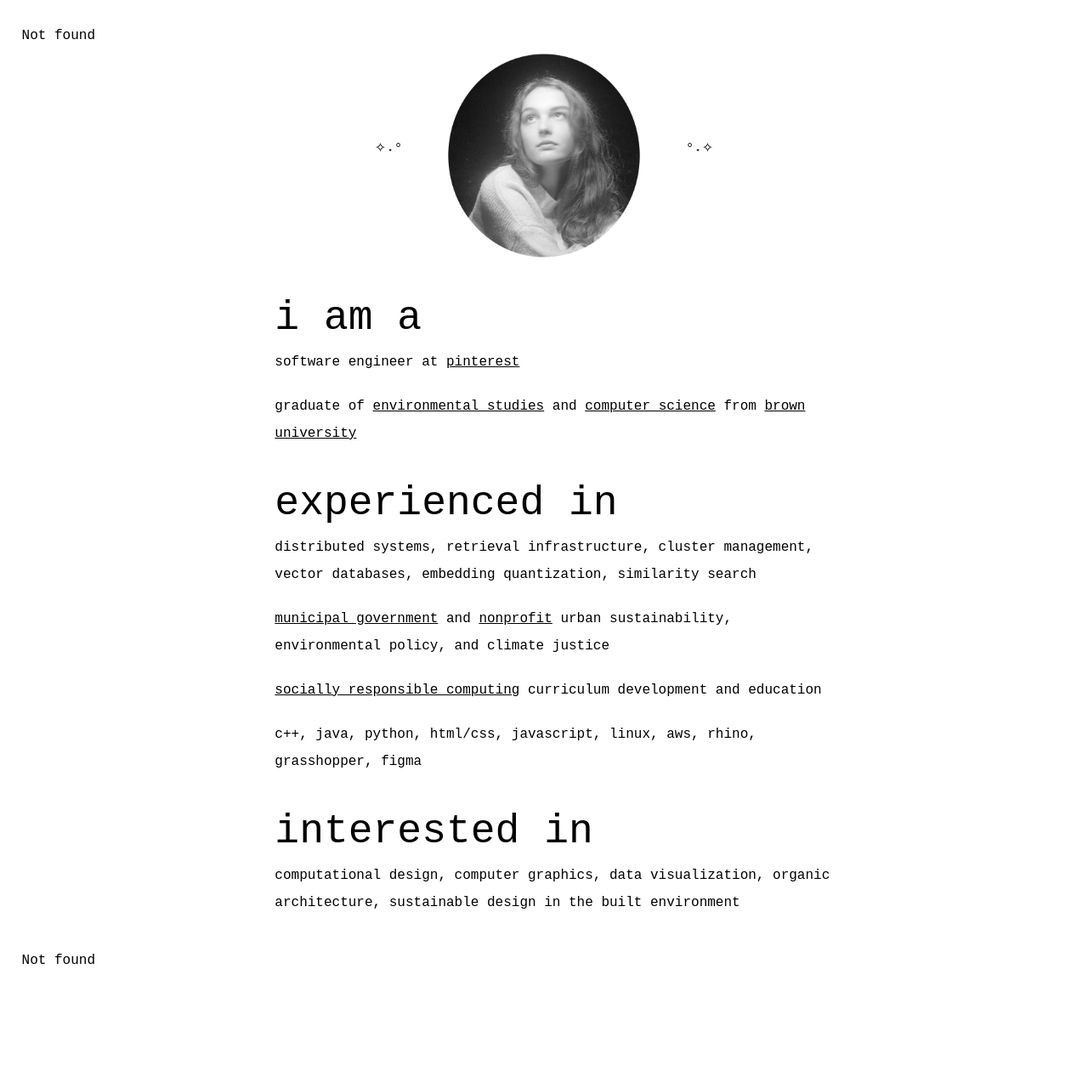
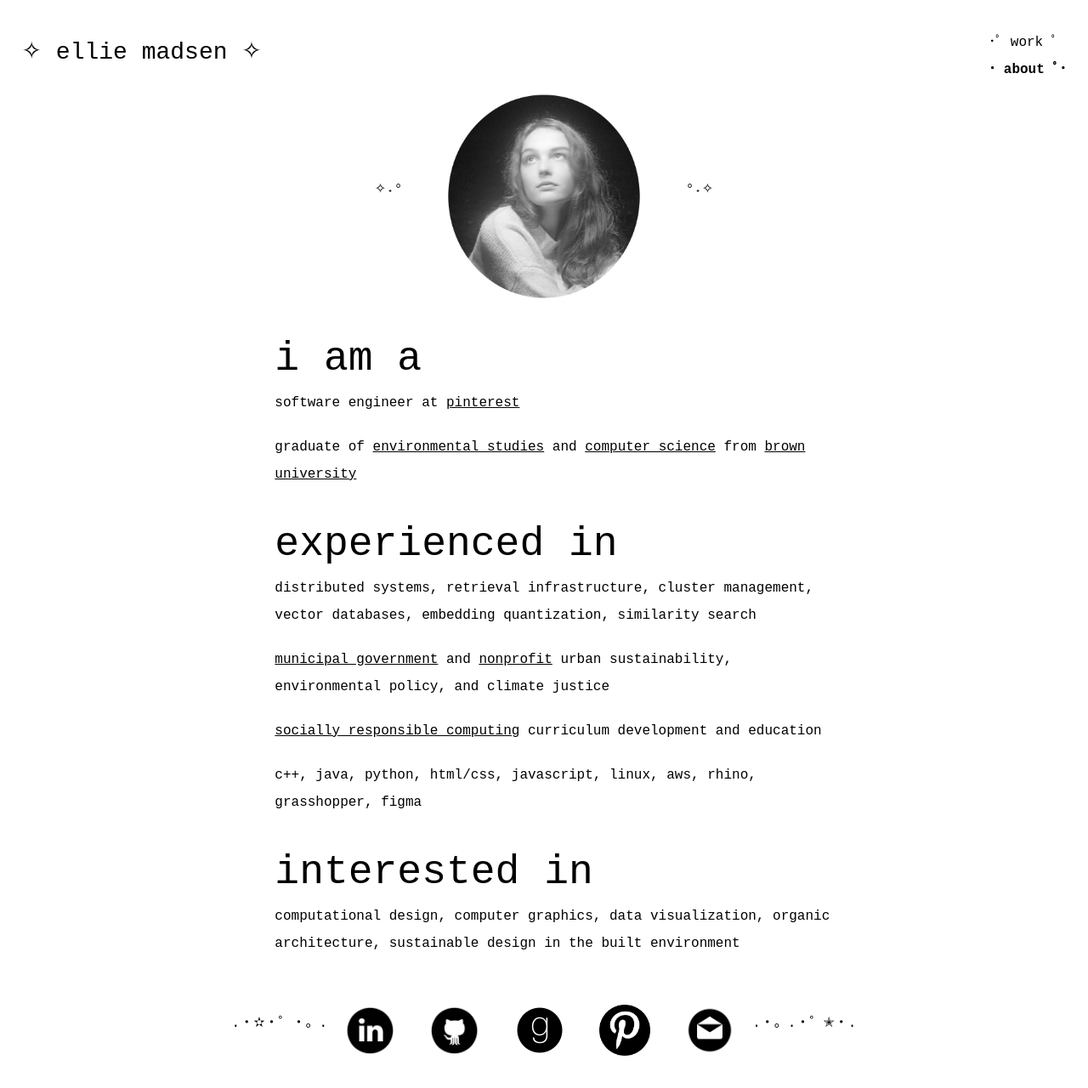
Before and after one commit to elliemadsen/personal-website-old, a plain HTML site: page about.html in a window 1280 px wide. Shown: the whole page at 85% size. Before the commit the page ends 1171 px from the top, so only its background shows below. Drawn offline with nearby package versions, Linux system fonts and the light colour scheme; no server answers.

Commit message:
reorganize

```diff
--- a/javascript/load-logos.js
+++ b/javascript/load-logos.js
@@ -1,5 +1,5 @@
 document.addEventListener('DOMContentLoaded', function() {
-    fetch('../main/logos.html')
+    fetch('../logos.html')
         .then(response => response.text())
         .then(data => {
             document.getElementById('logos-container').innerHTML = data;
--- a/javascript/load-navbar.js
+++ b/javascript/load-navbar.js
@@ -1,5 +1,5 @@
 document.addEventListener('DOMContentLoaded', function() {
-    fetch('../main/navbar.html')
+    fetch('../navbar.html')
         .then(response => response.text())
         .then(data => {
             const navbarContainer = document.getElementById('navbar-container');
--- a/docs/navbar.html
+++ b/navbar.html
@@ -3,15 +3,15 @@
 <nav class="navbar navbar-default">
     <div>
         <h3 class="nav-item" data-page="home">
-            <a href="../main/index.html">✧ ellie madsen ✧</a>
+            <a href="../index.html">✧ ellie madsen ✧</a>
         </h3>
     </div>
     <ul class="nav flex-column">
         <li class="nav-item no-margin" data-page="work">
-            <a href="../main/work.html">･ﾟ work ﾟ</a>
+            <a href="../work.html">･ﾟ work ﾟ</a>
         </li>
         <li class="nav-item no-margin" data-page="about">
-            <a href="../main/about.html">･ about ﾟ･</a>
+            <a href="../about.html">･ about ﾟ･</a>
         </li>
     </ul>
 </nav>
```
Also changed, not shown: about.html (renamed from docs/about.html), index.html (renamed from docs/index.html), logos.html (renamed from docs/logos.html), work.html (renamed from docs/work.html).
